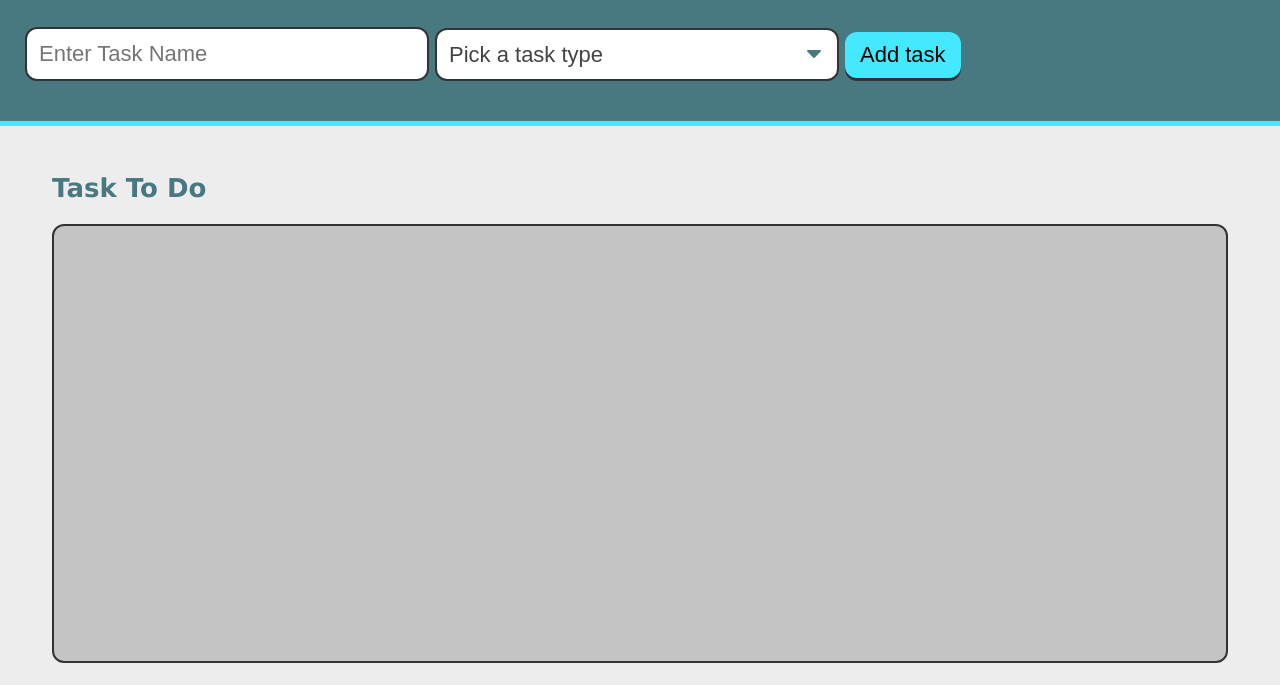
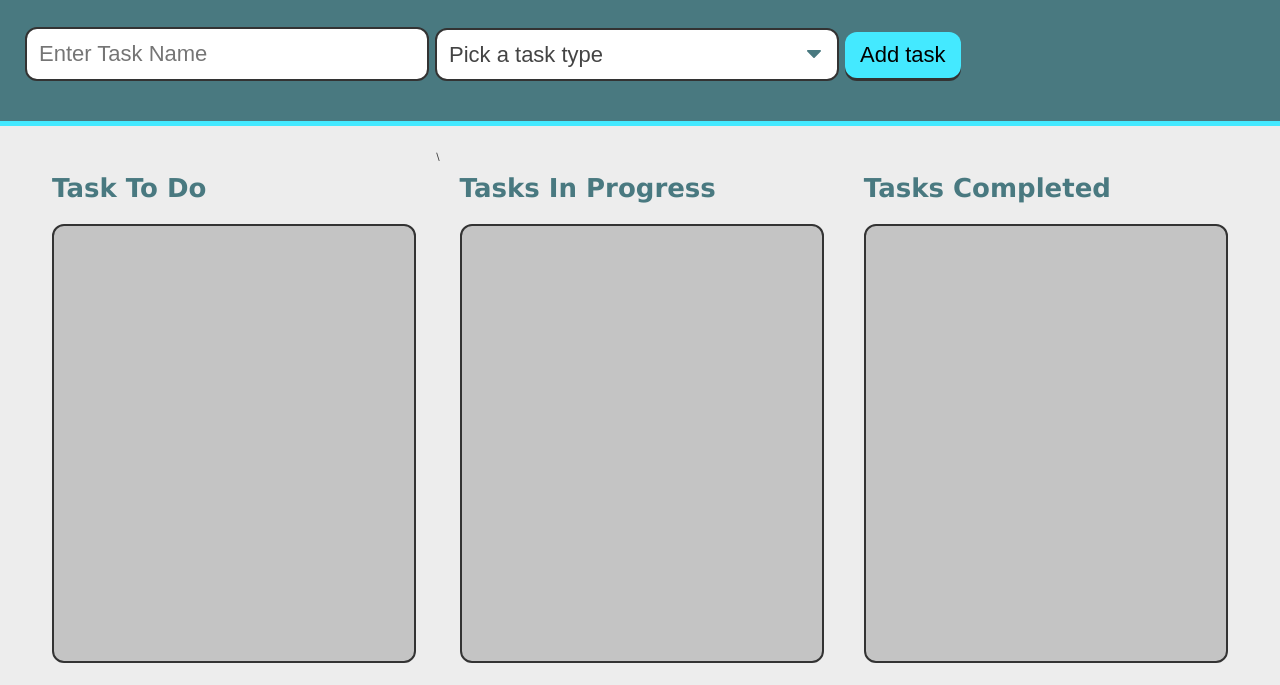
Before and after one commit to vloriandervishi/taskinator-, a plain HTML site: page index.html in a window 1280 px wide. Shown: the part 115-800 px from the top of the page. Drawn offline with Linux system fonts and the light colour scheme; files whose address does not match are found by name.

Commit message:
stuck on data-task-id

```diff
--- a/assets/script/script.js
+++ b/assets/script/script.js
@@ -2,9 +2,16 @@ var formEl=document.querySelector('#task-form');
 var tasksToDoEl= document.querySelector("#tasks-to-do");
 
 
+
+
+
+
+
+
 var taskFormHandler= function(){
-    //stops browsers default settings
+    //stops the browser from reloading the page upon a form submission
     event.preventDefault();
+    // gets the information entered into a form's input field
     var taskNameInput= document.querySelector("input[name='task-name']").value;
     var taskTypeInput= document.querySelector("select[name='task-type']").value;
     var listItemEl= document.createElement("li");
@@ -42,14 +49,19 @@ var createTaskEl= function (taskDataObj){
 var listItemEl = document.createElement("li");
 listItemEl.className = "task-item";
 
+// add task id as a custom attribute
+listItemEl.setAttribute("data-task-id",taskIdCounter);
+
 // create div to hold task info and add to list item
 var taskInfoEl = document.createElement("div");
 taskInfoEl.className = "task-info";
-taskInfoEl.innerHTML = "<h3 class='task-name'>" + taskNameInput + "</h3><span class='task-type'>" + taskTypeInput + "</span>";
+taskInfoEl.innerHTML = "<h3 class='task-name'>" + taskDataObj.name + "</h3><span class='task-type'>" + taskDataObj.type + "</span>";
 
 listItemEl.appendChild(taskInfoEl);
 
 // add entire list item to list
 tasksToDoEl.appendChild(listItemEl);
+taskIdCounter++;
+
 }
 formEl.addEventListener("submit",taskFormHandler);
--- a/index.html
+++ b/index.html
@@ -39,6 +39,18 @@
 
             </ul>
         </seciton>
+        <!-- Tasks in Progress-->\
+        <section class="task-list-wrapper">
+            <h2 class="list-title">Tasks In Progress</h2>
+            <ul class="task-list" id="tasks-in-progress">
+
+            </ul>
+        </section>
+        <!--Tasks completed-->
+    <section class="task-list-wrapper">
+        <h2 class="list-title">Tasks Completed</h2>
+        <ul class="task-list" id="tasks-completed"></ul>
+    </section>
     </main>
     <script src="../taskinator-/assets/script/script.js"></script>
 
```
